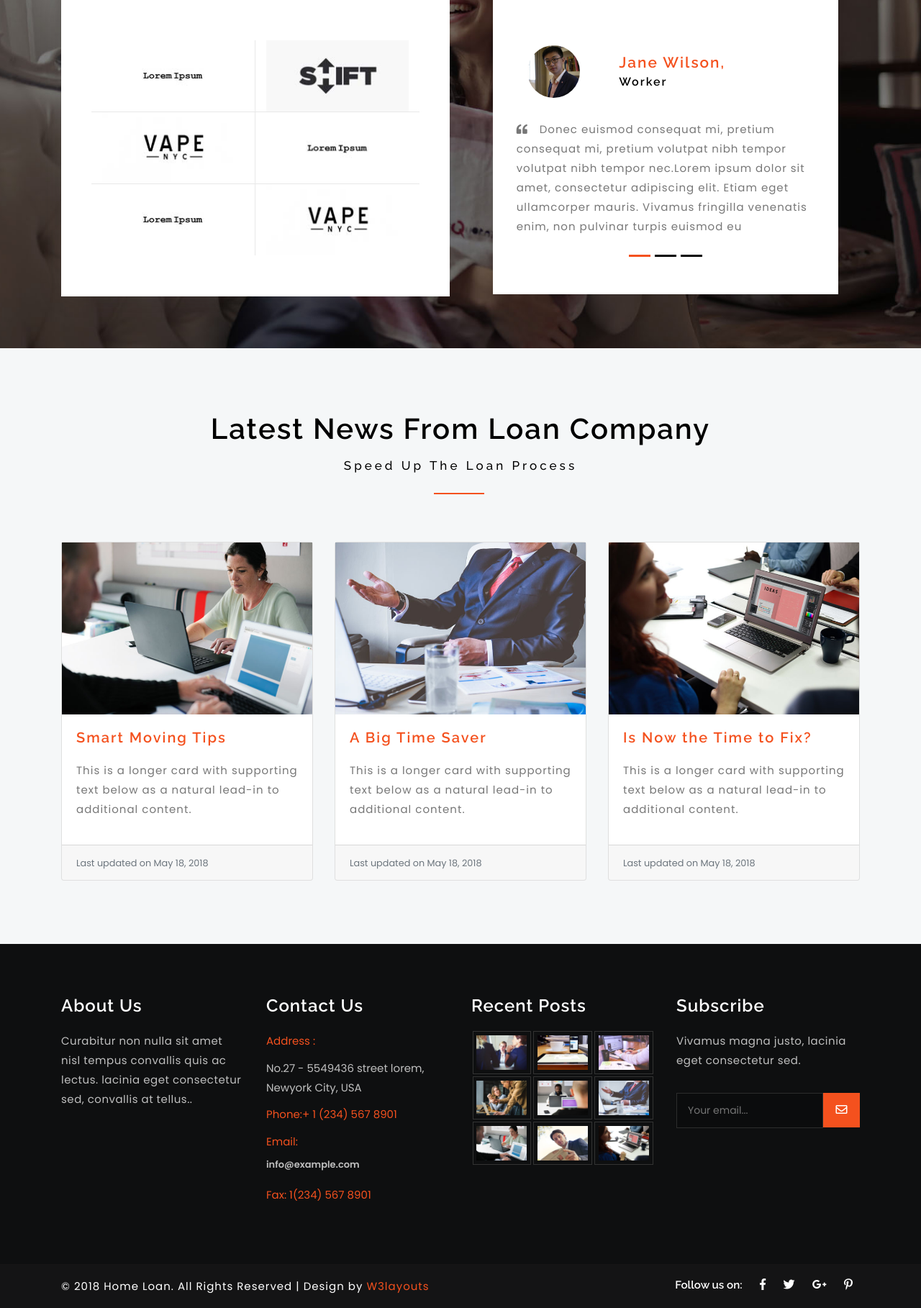
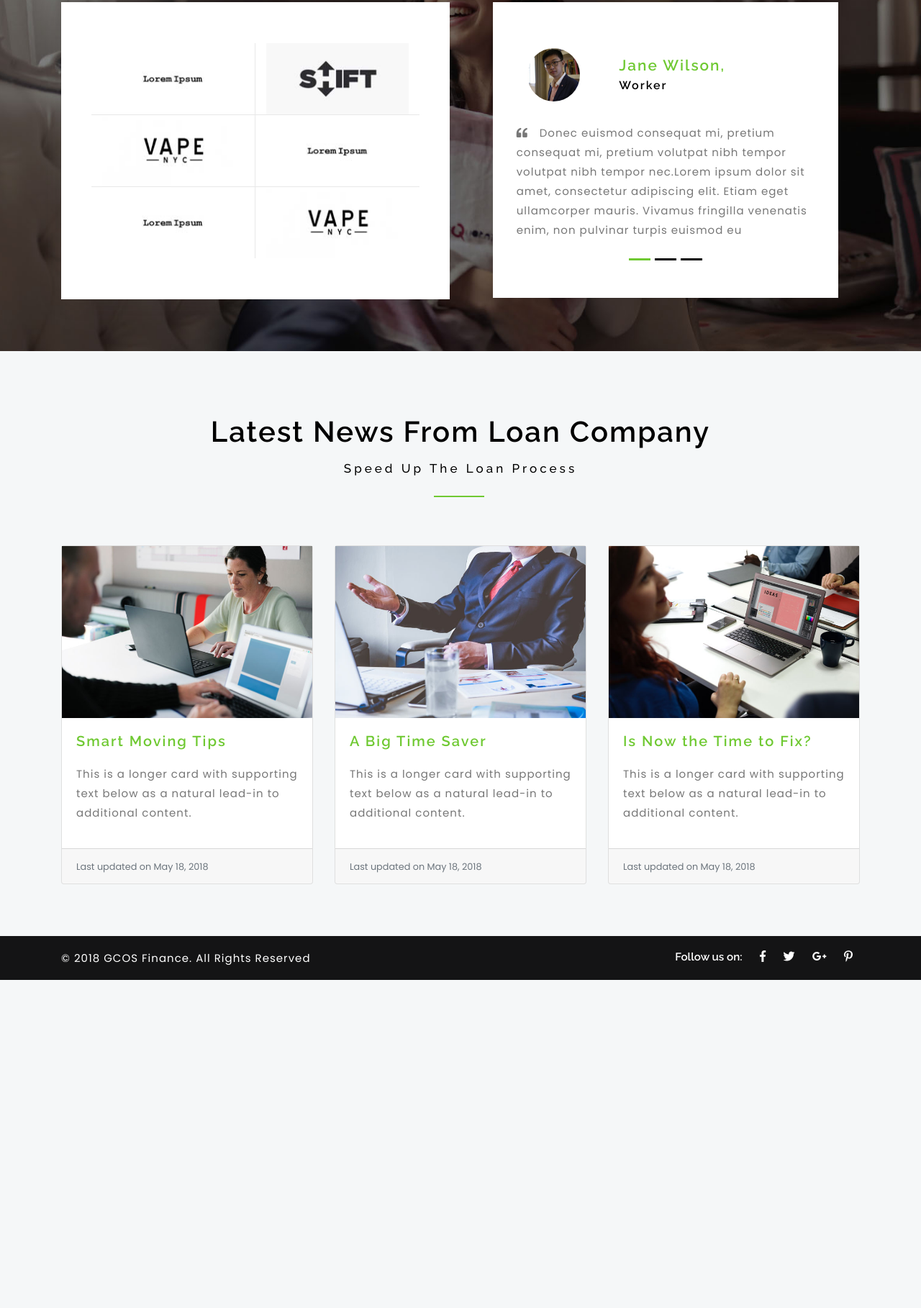
Before and after one commit to Francis-Ebere-Emeafu/gcosfinance, a Django app: page / in a window 1280 px wide. Shown: the part 4179-5997 px from the top of the page at 72% size. After the commit the page ends 5541 px from the top, so only its background shows below. Run offline with Django 3.2, Linux system fonts and the light colour scheme; some libraries are stand-ins or nearby versions.

Commit message:
change of template

```diff
--- a/gcosfinance/urls.py
+++ b/gcosfinance/urls.py
@@ -20,7 +20,7 @@ from django.views.generic import RedirectView
 
 
 urlpatterns = [
-    path("", TemplateView.as_view(template_name='index.html'), name='home'),
+    path("", TemplateView.as_view(template_name='base.html'), name='home'),
     path('contact/', include(('contact.urls'))),
 
     path('home', RedirectView.as_view(url=reverse_lazy('job_application:job_application'))),
--- a/otherstatic/css/style.css
+++ b/otherstatic/css/style.css
@@ -768,7 +768,7 @@ arrow-container,
 /* testimonials */
 
 .carousel-indicators .active {
-    background: #f4511e;
+    background: #6fc932;
 }
 
 .content {
@@ -869,7 +869,7 @@ p.Lor {
 }
 .testi-text h4 {
     font-size: 1.3em;
-    color: #f4511e;
+    color: #6fc932;
     line-height: 1.5em;
     font-weight: 600;
     letter-spacing: 2px;
@@ -932,7 +932,7 @@ p.Lor {
 }
 .heading-agileinfo span:after {
     content: '';
-    background:#f4511e;
+    background:#6fc932;
     height: 2px;
     width: 70px;
     position: absolute;
@@ -944,7 +944,7 @@ h5.card-title {
     font-size: 20px;
     letter-spacing: 2px;
     margin-bottom: 1em;
-    color: #f4511e;
+    color: #6fc932;
 	font-weight: 600;
 }
 p.card-text {
@@ -1013,7 +1013,7 @@ footer ul li a:hover {
 }
 
 footer ul li.hd {
-	color: #f4511e ;
+	color: #6fc932 ;
 }
 
 .newsletter .email {
@@ -1054,7 +1054,7 @@ button.btn1 {
 	padding: 12px 0;
 	text-align: center;
 	text-decoration: none;
-	background: #f4511e ;
+	background: #6fc932 ;
 	-webkit-transition: 0.5s all;
 	-moz-transition: 0.5s all;
 	-o-transition: 0.5s all;
@@ -1105,7 +1105,7 @@ a.facebook:hover {
     margin-bottom: 0;
 }
 .copyrightbottom a {
-	color: #f4511e ;
+	color: #6fc932 ;
 	text-decoration: none;
 }
 
--- a/templates/index.html
+++ b/templates/base.html
@@ -12,8 +12,7 @@ License URL: http://creativecommons.org/licenses/by/3.0/
 	<title>GCOSFinance | {% block title %}{% endblock title %}</title>
 	<meta name="viewport" content="width=device-width, initial-scale=1">
 	<meta charset="utf-8">
-	<meta name="keywords" content="Home Loan Responsive web template, Bootstrap Web Templates, Flat Web Templates, Android Compatible web template,
-SmartPhone Compatible web template, free WebDesigns for Nokia, Samsung, LG, SonyEricsson, Motorola web design" />
+	<meta name="keywords" content="Home Loan" />
 	<script>
 		addEventListener("load", function () {
 			setTimeout(hideURLbar, 0);
@@ -40,72 +39,7 @@ SmartPhone Compatible web template, free WebDesigns for Nokia, Samsung, LG, Sony
 </head>
 
 <body>
-
-	<!-- header -->
-	<header>
-	<div class="top">
-			<div class="container">
-				<div class="t-op row">
-					<div class="col-sm-6 top-middle">
-						<ul>
-							<li><a href="#"><i class="fab fa-facebook-f"></i></a></li>
-							<li><a href="#"><i class="fab fa-twitter"></i></a></li>
-							<li><a href="#"><i class="fab fa-google-plus-g"></i></a></li>
-							<li><a href="#"><i class="fab fa-linkedin-in"></i></a></li>
-						</ul>
-					</div>
-					<div class="col-sm-6 top-left">
-						<ul>
-							<li><i class="fas fa-phone"></i> +021 365 777</li>
-						</ul>
-					</div>
-				</div>
-			</div>
-		</div>
-		<div class="container">
-			<nav class="navbar navbar-expand-lg navbar-light">
-				<h1>
-					<a class="navbar-brand text-capitalize" href="index.html">
-						Home Loan
-					</a>
-				</h1>
-				<button class="navbar-toggler" type="button" data-toggle="collapse" data-target="#navbarSupportedContent" aria-controls="navbarSupportedContent"
-				    aria-expanded="false" aria-label="Toggle navigation">
-					<span class="navbar-toggler-icon"></span>
-				</button>
-
-				<div class="collapse navbar-collapse" id="navbarSupportedContent">
-					<ul class="navbar-nav text-center  ml-lg-auto">
-						<li class="nav-item active  mr-3">
-							<a class="nav-link" href="index.html">Home
-								<span class="sr-only">(current)</span>
-							</a>
-						</li>
-						<li class="nav-item  mr-3">
-							<a class="nav-link" href="about.html">About</a>
-						</li>
-						<li class="nav-item  mr-3">
-							<a class="nav-link" href="services.html">Services</a>
-						</li>
-						<li class="nav-item dropdown mr-3">
-							<a class="nav-link dropdown-toggle" href="#" id="navbarDropdown" role="button" data-toggle="dropdown" aria-haspopup="true"
-							    aria-expanded="false">
-								Dropdown
-							</a>
-							<div class="dropdown-menu" aria-labelledby="navbarDropdown">
-								<a class="dropdown-item" href="typography.html">Typography</a>
-								<a class="dropdown-item" href="gallery.html">Gallery</a>
-							</div>
-						</li>
-						<li class="nav-item">
-							<a class="nav-link" href="contact.html">contact</a>
-						</li>
-					</ul>
-				</div>
-			</nav>
-		</div>
-	</header>
-	<!-- //header -->
+	{% include 'header.html' %}
 	<!-- banner -->
 	<section class="banner">
 		<div class="callbacks_container">
@@ -256,7 +190,7 @@ SmartPhone Compatible web template, free WebDesigns for Nokia, Samsung, LG, Sony
 					</div>
 			</div>
 			<div class="col-lg-6 details-w3l">
-				<img src="images/g4.jpg" class="img-fluid" alt="" />
+				<img src="{% static 'images/g4.jpg' %}" class="img-fluid" alt="" />
 			</div>
 			</div>
 		</div>
@@ -299,27 +233,27 @@ SmartPhone Compatible web template, free WebDesigns for Nokia, Samsung, LG, Sony
 					<div class="stats1">
 						<div class="row stats_inner">
 							<div class="col-md-6 col-sm-6 col-xs-6 stat-grids">
-								<img src="images/logo1.jpg" alt="logo1" class=" img-fluid">
+								<img src="{% static 'images/logo1.jpg' %}" alt="logo1" class=" img-fluid">
 							</div>
 							<div class="col-md-6 col-sm-6 col-xs-6 stat-grids">
-								<img src="images/logo2.jpg" alt="logo1" class=" img-fluid">
+								<img src="{% static 'images/logo2.jpg' %}" alt="logo1" class=" img-fluid">
 							</div>
 						</div>
 						<div class="row stats_inner top-st">
 							<div class="col-md-6 col-sm-6 col-xs-6 stat-grids">
-								<img src="images/logo3.jpg" alt="logo1" class=" img-fluid">
+								<img src="{% static 'images/logo3.jpg' %}" alt="logo1" class=" img-fluid">
 							</div>
 							<div class="col-md-6 col-sm-6 col-xs-6 stat-grids">
-								<img src="images/logo1.jpg" alt="logo1" class=" img-fluid">
+								<img src="{% static 'images/logo1.jpg' %}" alt="logo1" class=" img-fluid">
 							</div>
 
 						</div>
 						<div class="row stats_inner top-st">
 							<div class="col-md-6 col-sm-6 col-xs-6 stat-grids">
-								<img src="images/logo1.jpg" alt="logo1" class=" img-fluid">
+								<img src="{% static 'images/logo1.jpg' %}" alt="logo1" class=" img-fluid">
 							</div>
 							<div class="col-md-6 col-sm-6 col-xs-6 stat-grids">
-								<img src="images/logo3.jpg" alt="logo1" class=" img-fluid">
+								<img src="{% static 'images/logo3.jpg' %}" alt="logo1" class=" img-fluid">
 							</div>
 
 						</div>
@@ -406,7 +340,7 @@ SmartPhone Compatible web template, free WebDesigns for Nokia, Samsung, LG, Sony
 			<span class="w3-line black"></span>
 			<div class="card-deck mt-md-5 pt-5">
 				  <div class="card">
-					<img src="images/g7.jpg" class="img-fluid" alt="Card image cap">
+					<img src="{% static 'images/g7.jpg' %}" class="img-fluid" alt="Card image cap">
 					<div class="card-body w3ls-card">
 					  <h5 class="card-title">Smart Moving Tips</h5>
 					  <p class="card-text mb-3 ">This is a longer card with supporting text below as a natural lead-in to additional content.</p>
@@ -416,7 +350,7 @@ SmartPhone Compatible web template, free WebDesigns for Nokia, Samsung, LG, Sony
 					</div>
 				  </div>
 				  <div class="card">
-					<img src="images/g6.jpg" class="img-fluid" alt="Card image cap">
+					<img src="{% static 'images/g6.jpg' %}" class="img-fluid" alt="Card image cap">
 					<div class="card-body w3ls-card">
 					  <h5 class="card-title">A Big Time Saver</h5>
 					   <p class="card-text mb-3 ">This is a longer card with supporting text below as a natural lead-in to additional content.</p>
@@ -426,7 +360,7 @@ SmartPhone Compatible web template, free WebDesigns for Nokia, Samsung, LG, Sony
 					</div>
 				  </div>
 				  <div class="card">
-					<img src="images/g8.jpg" class="img-fluid" alt="Card image cap">
+					<img src="{% static 'images/g8.jpg' %}" class="img-fluid" alt="Card image cap">
 					<div class="card-body w3ls-card">
 					  <h5 class="card-title">Is Now the Time to Fix?</h5>
 					   <p class="card-text mb-3">This is a longer card with supporting text below as a natural lead-in to additional content.</p>
@@ -439,107 +373,8 @@ SmartPhone Compatible web template, free WebDesigns for Nokia, Samsung, LG, Sony
             </div>
         </section>
 <!-- //news -->
-<!--footer-->
-	<footer>
-		<div class="container py-md-4 mt-md-3">
-			<div class="row footer-top-w3layouts-agile py-5">
-				<div class="col-lg-3 col-md-6 col-sm-6 footer-grid">
-					<div class="footer-title">
-						<h3>About Us</h3>
-					</div>
-					<div class="footer-text">
-						<p>Curabitur non nulla sit amet nisl tempus convallis quis ac lectus. lacinia eget consectetur sed, convallis at tellus..</p>
 
-					</div>
-				</div>
-				<div class="col-lg-3 col-md-6 col-sm-6 footer-grid">
-					<div class="footer-title">
-						<h3>Contact Us</h3>
-					</div>
-					<div class="footer-office-hour">
-						<ul>
-							<li class="hd">Address :</li>
-							<li>No.27 - 5549436 street lorem, Newyork City, USA</li>
-
-						</ul>
-						<ul>
-							<li class="hd">Phone:+ 1 (234) 567 8901</li>
-							<li class="hd">Email:
-								<a href="mailto:info@example.com">info@example.com</a>
-							</li>
-							<li class="hd">Fax: 1(234) 567 8901</li>
-						</ul>
-					</div>
-				</div>
-				<div class="col-lg-3 col-md-6 col-sm-6 footer-grid">
-					<div class="footer-title">
-						<h3>Recent Posts</h3>
-					</div>
-					<div class="footer-list">
-						<div class="flickr-grid">
-							<a href="#" data-toggle="modal" data-target="#myModal">
-								<img src="images/g1.jpg" class="img-fluid" alt=" ">
-							</a>
-						</div>
-						<div class="flickr-grid">
-							<a href="#" data-toggle="modal" data-target="#myModal">
-								<img src="images/g2.jpg" class="img-fluid" alt=" ">
-							</a>
-						</div>
-						<div class="flickr-grid">
-							<a href="#" data-toggle="modal" data-target="#myModal">
-								<img src="images/g3.jpg" class="img-fluid" alt=" ">
-							</a>
-						</div>
-						<div class="flickr-grid">
-							<a href="#" data-toggle="modal" data-target="#myModal">
-								<img src="images/g4.jpg" class="img-fluid" alt=" ">
-							</a>
-						</div>
-						<div class="flickr-grid">
-							<a href="#" data-toggle="modal" data-target="#myModal">
-								<img src="images/g5.jpg" class="img-fluid" alt=" ">
-							</a>
-						</div>
-						<div class="flickr-grid">
-							<a href="#" data-toggle="modal" data-target="#myModal">
-								<img src="images/g6.jpg" class="img-fluid" alt=" ">
-							</a>
-						</div>
-						<div class="flickr-grid">
-							<a href="#" data-toggle="modal" data-target="#myModal">
-								<img src="images/g7.jpg" class="img-fluid" alt=" ">
-							</a>
-						</div>
-						<div class="flickr-grid">
-							<a href="#" data-toggle="modal" data-target="#myModal">
-								<img src="images/g9.jpg" class="img-fluid" alt=" ">
-							</a>
-						</div>
-						<div class="flickr-grid">
-							<a href="#" data-toggle="modal" data-target="#myModal">
-								<img src="images/g8.jpg" class="img-fluid" alt=" ">
-							</a>
-						</div>
-						<div class="clearfix"></div>
-					</div>
-				</div>
-				<div class="col-lg-3 col-md-6 col-sm-6 footer-grid">
-					<div class="footer-title">
-						<h3>Subscribe</h3>
-					</div>
-					<p>Vivamus magna justo, lacinia eget consectetur sed.</p>
-					<form action="#" method="post" class="newsletter">
-						<input class="email" type="email" placeholder="Your email..." required="">
-						<button class="btn1">
-							<i class="far fa-envelope"></i>
-						</button>
-					</form>
-					<div class="clearfix"></div>
-				</div>
-			</div>
-		</div>
-	</footer>
+<!-- footer Here  -->
 	<!---->
 	<div class="copyright py-3">
 		<div class="container">
@@ -571,8 +406,8 @@ SmartPhone Compatible web template, free WebDesigns for Nokia, Samsung, LG, Sony
 				</ul>
 			</div>
 			<div class="copyrightbottom">
-				<p>© 2018 Home Loan. All Rights Reserved | Design by
-					<a href="http://w3layouts.com/">W3layouts</a>
+				<p>© 2018 GCOS Finance. All Rights Reserved
+					<a href="http://coding4africa.com"></a>
 				</p>
 			</div>
 			<div class="clearfix"></div>
@@ -583,7 +418,7 @@ SmartPhone Compatible web template, free WebDesigns for Nokia, Samsung, LG, Sony
   <div class="modal-dialog modal-dialog-centered" role="document">
     <div class="modal-content">
       <div class="modal-header">
-        <h4 class="modal-title">Home Loan</h4>
+        <h4 class="modal-title">GCOS Finance</h4>
         <button type="button" class="close" data-dismiss="modal" aria-label="Close">
           <span aria-hidden="true">&times;</span>
         </button>
--- /dev/null
+++ b/templates/header.html
@@ -0,0 +1,71 @@
+{% load static %}
+
+
+	<!-- header -->
+	<header>
+        <div class="top">
+                <div class="container">
+                    <div class="t-op row">
+                        <div class="col-sm-6 top-middle">
+                            <ul>
+                                <li><a href="#"><i class="fab fa-facebook-f"></i></a></li>
+                                <li><a href="#"><i class="fab fa-twitter"></i></a></li>
+                                <li><a href="#"><i class="fab fa-google-plus-g"></i></a></li>
+                                <li><a href="#"><i class="fab fa-linkedin-in"></i></a></li>
+                            </ul>
+                        </div>
+                        <div class="col-sm-6 top-left">
+                            <ul>
+                                <li><i class="fas fa-phone"></i> +021 365 777</li>
+                            </ul>
+                        </div>
+                    </div>
+                </div>
+            </div>
+            <div class="container">
+                <nav class="navbar navbar-expand-lg navbar-light">
+                    <h1>
+                        <a class="navbar-brand text-capitalize" href="">
+                            <img src="{% static 'images/gcos_logo1.png' %}" alt="GCOS Finance">
+
+                        </a>
+                    </h1>
+                    <button class="navbar-toggler" type="button" data-toggle="collapse" data-target="#navbarSupportedContent" aria-controls="navbarSupportedContent"
+                        aria-expanded="false" aria-label="Toggle navigation">
+                        <span class="navbar-toggler-icon"></span>
+                    </button>
+
+                    <div class="collapse navbar-collapse" id="navbarSupportedContent">
+                        <ul class="navbar-nav text-center  ml-lg-auto">
+                            <li class="nav-item active  mr-3">
+                                <a class="nav-link" href="">Home
+                                    <span class="sr-only">(current)</span>
+                                </a>
+                            </li>
+                            <li class="nav-item  mr-3">
+                                <a class="nav-link" href="">About</a>
+                            </li>
+                            <li class="nav-item  mr-3">
+                                <a class="nav-link" href="">Services</a>
+                            </li>
+                            <!--
+                            <li class="nav-item dropdown mr-3">
+                                <a class="nav-link dropdown-toggle" href="#" id="navbarDropdown" role="button" data-toggle="dropdown" aria-haspopup="true"
+                                    aria-expanded="false">
+                                    Dropdown
+                                </a>
+                                <div class="dropdown-menu" aria-labelledby="navbarDropdown">
+                                    <a class="dropdown-item" href="">Typography</a>
+                                    <a class="dropdown-item" href="">Gallery</a>
+                                </div>
+                            </li>
+                        -->
+                            <li class="nav-item">
+                                <a class="nav-link" href="">contact</a>
+                            </li>
+                        </ul>
+                    </div>
+                </nav>
+            </div>
+        </header>
+        <!-- //header -->
```
Also changed, not shown: other parts of otherstatic/css/style.css (+19 -19 lines), templates/footer.html (added, +102 -0 lines), otherstatic/images/gcos_logo1.png (added), otherstatic/images/gcos_logo2.png (added), otherstatic/images/gcos_logo3.png (added), otherstatic/js/script.js (added).
